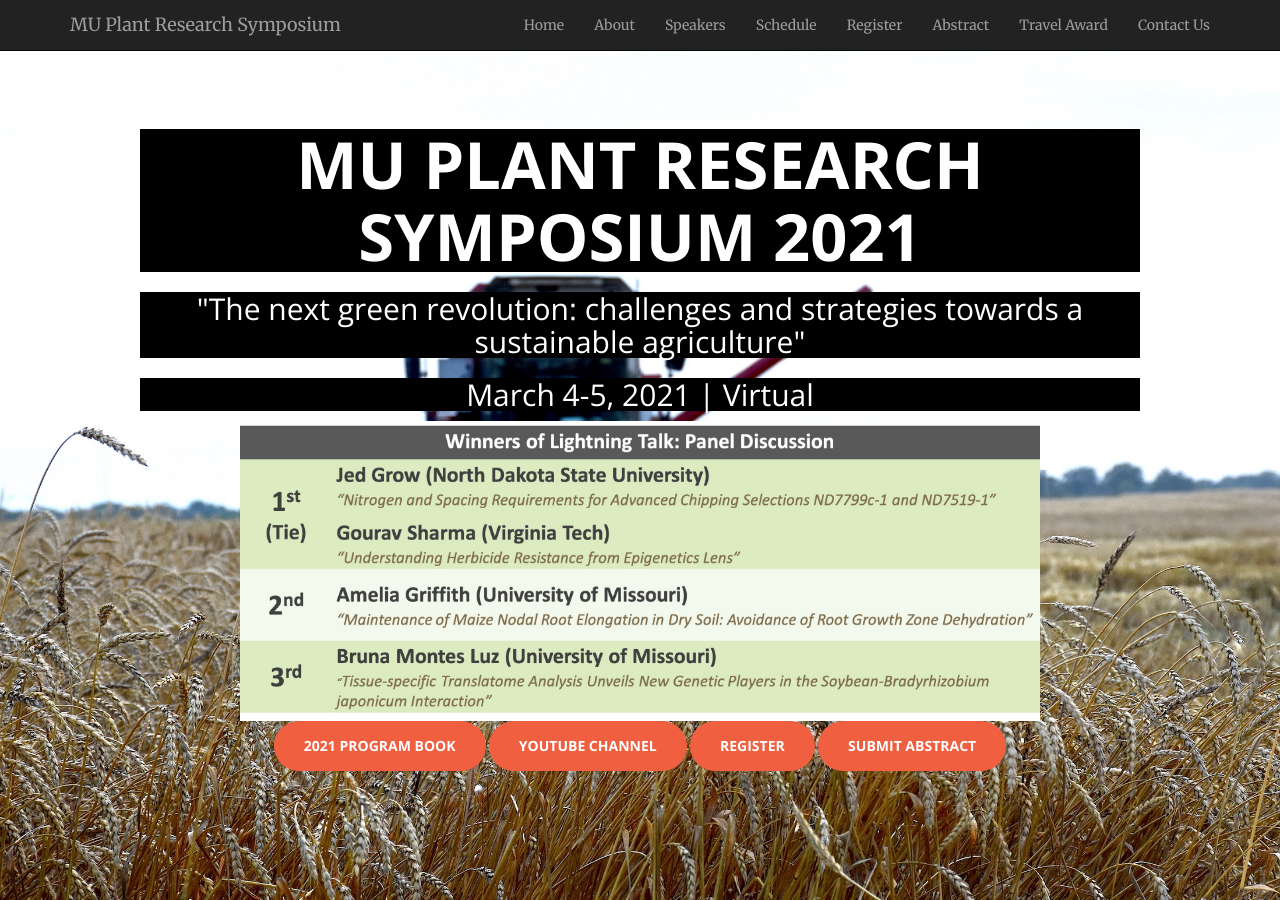
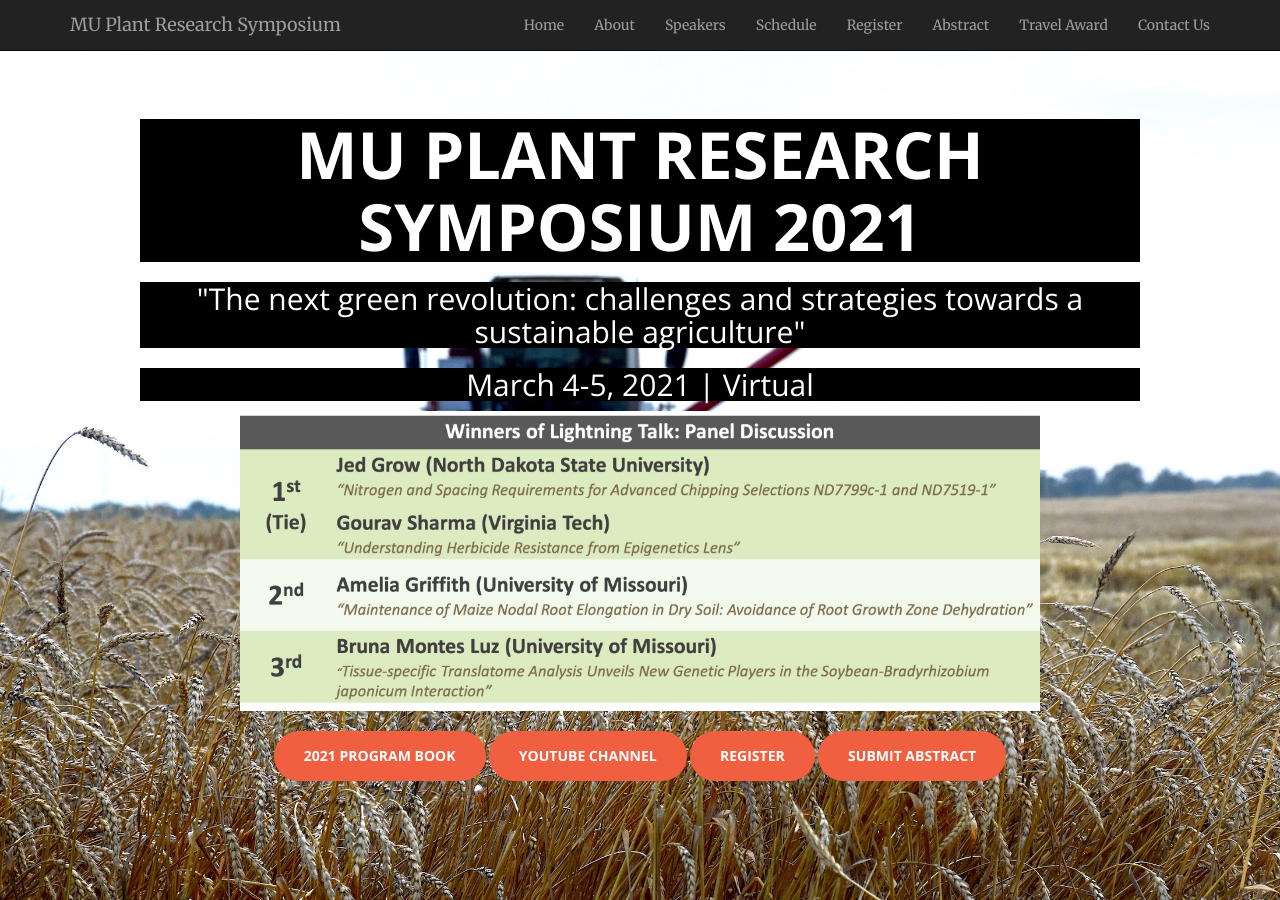
Before and after one commit to mupioneersymposium/mupioneersymposium.github.io, a Jekyll site: the page built from index.html, in a window 1280 px wide and 900 px high. Built offline with Jekyll 4.4.1, drawn with Linux system fonts in a browser that asks for light colours.

Commit message:
Update header.html

```diff
--- a/_includes/header.html
+++ b/_includes/header.html
@@ -4,7 +4,8 @@
             <h1 style="background-color:black;">MU Plant Research Symposium 2021</h1>
             <h2 style="background-color:black;">"The next green revolution: challenges and strategies towards a sustainable agriculture"</h2>
             <h2 style="background-color:black;">March 4-5, 2021 | Virtual </h2>
-            <img src="/img/2021LightningWinners_final.jpg" alt="Winners of Lightning Talk:Panel Discussion" width="800" height="300"><br/>
+            <img src="/img/2021LightningWinners_final.jpg" alt="Winners of Lightning Talk:Panel Discussion" width="800" height="300">
+            <br/><br/>
             <a target="_blank" href="https://drive.google.com/file/d/1VjnUJz2nTVGwZcK-j61eVeZIjGsMU3Tz/view?usp=sharing" class="btn btn-primary btn-xl page-scroll">2021 Program Book</a>
             <a target="_blank" href="https://www.youtube.com/channel/UCx_xqiB6fEu-4e_f5nmf-gw/videos" class="btn btn-primary btn-xl page-scroll">YouTube Channel</a>
             <a target="_blank" href="register.html" class="btn btn-primary btn-xl page-scroll">Register</a>
```
